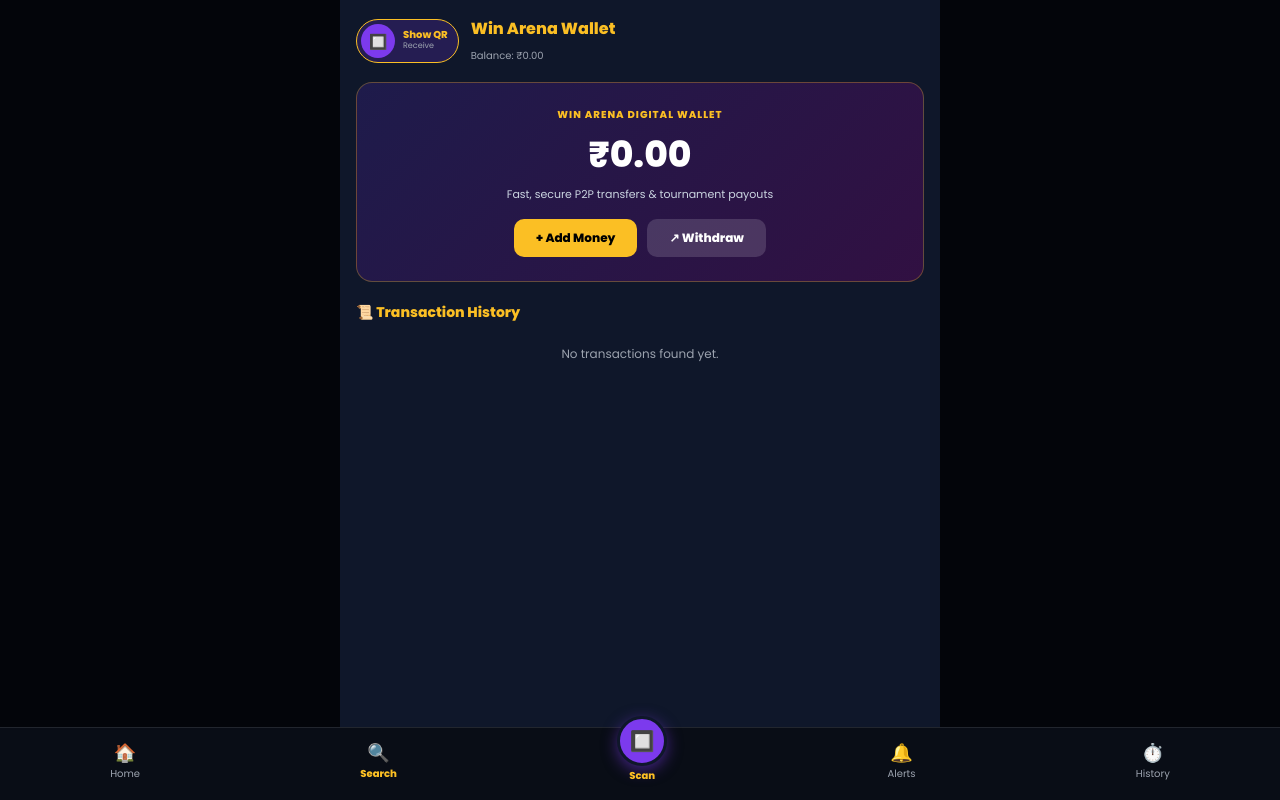
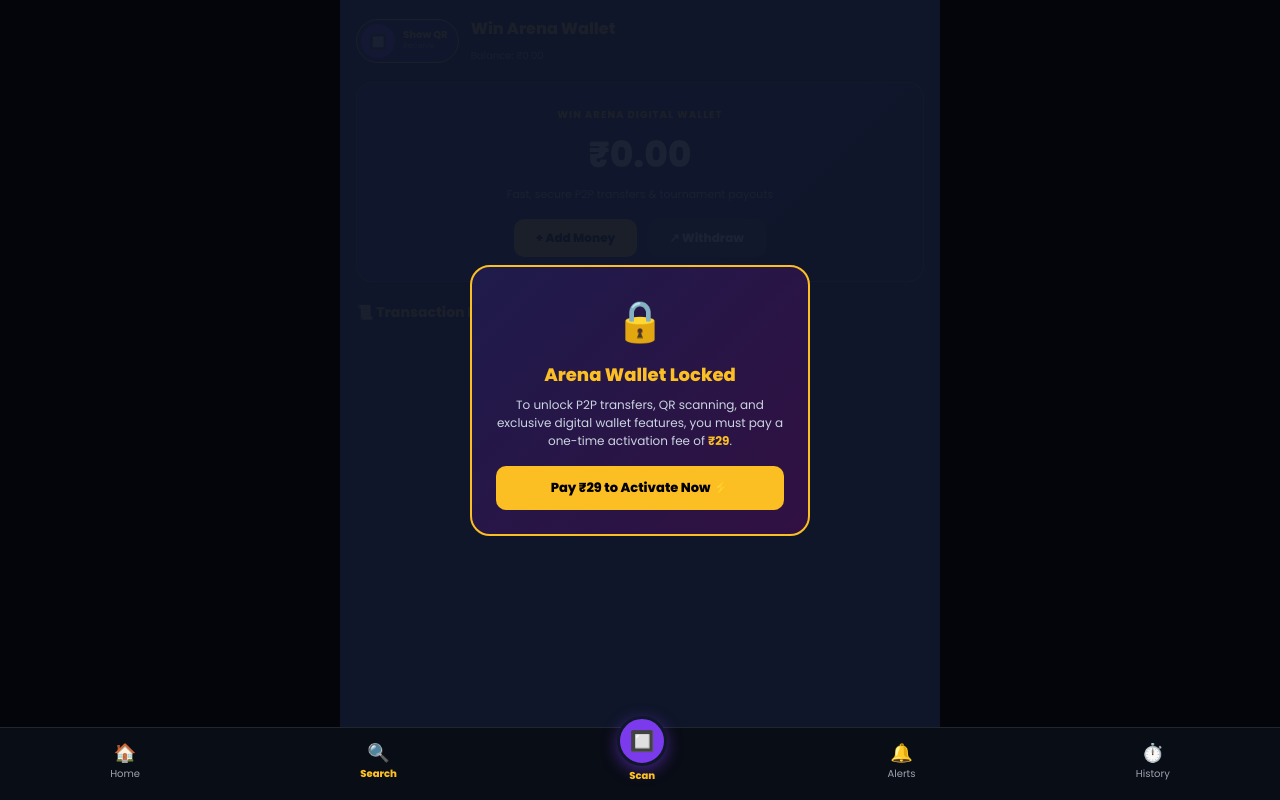
Before and after one commit to tanmay2347/winarena-backend, a React (Vite) app in the folder winarena-frontend/: page /arena-wallet in a window 1280 px wide. Built offline with nearby package versions, Linux system fonts and the light colour scheme; sample sign-in values are in the browser's storage.

Commit message:
Fix total withdrawn and clean history for new users

```diff
--- a/winarena-frontend/src/pages/ArenaWallet.jsx
+++ b/winarena-frontend/src/pages/ArenaWallet.jsx
@@ -7,6 +7,10 @@ export default function ArenaWallet() {
   const [balance, setBalance] = useState(0);
   const [history, setHistory] = useState([]);
   const [userArenaInfo, setUserArenaInfo] = useState(null);
+
+  // 🔒 Arena Wallet Activation State (Default false jab tak ₹29 pay na ho)
+  const [isArenaActive, setIsArenaActive] = useState(false);
+  const [showActivationModal, setShowActivationModal] = useState(false);
 
   // Modals States
   const [showQrModal, setShowQrModal] = useState(false);
@@ -45,6 +49,10 @@ export default function ArenaWallet() {
       setBalance(0.00);
     }
 
+    // Check if Arena Wallet is Activated via ₹29 payment
+    const arenaStatus = localStorage.getItem("arenaWalletActive") === "true";
+    setIsArenaActive(arenaStatus);
+
     const savedArena = localStorage.getItem("arenaWalletAccount");
     if (savedArena) {
       setUserArenaInfo(JSON.parse(savedArena));
@@ -56,6 +64,15 @@ export default function ArenaWallet() {
     const savedHistory = JSON.parse(localStorage.getItem("walletHistory")) || [];
     setHistory(savedHistory);
   }, [navigate]);
+
+  // Handle ₹29 Activation Payment
+  const handleActivateWallet = () => {
+    // Simulating ₹29 payment success
+    localStorage.setItem("arenaWalletActive", "true");
+    setIsArenaActive(true);
+    setShowActivationModal(false);
+    alert("Arena Wallet successfully activated after paying ₹29! 🎉");
+  };
 
   // Camera Stream Effect when Scanner Modal is Open
   useEffect(() => {
@@ -202,7 +219,42 @@ export default function ArenaWallet() {
   });
 
   return (
-    <div style={{ padding: "16px", color: "#fff", background: "#0f172a", minHeight: "100vh", paddingBottom: "110px", maxWidth: "600px", margin: "0 auto", boxSizing: "border-box" }}>
+    <div style={{ padding: "16px", color: "#fff", background: "#0f172a", minHeight: "100vh", paddingBottom: "110px", maxWidth: "600px", margin: "0 auto", boxSizing: "border-box", position: "relative" }}>
+
+      {/* 🔒 LOCKED OVERLAY IF NOT ACTIVATED */}
+      {!isArenaActive && (
+        <div style={{ position: "absolute", top: 0, left: 0, width: "100%", height: "100%", background: "rgba(15, 23, 42, 0.95)", zIndex: 998, display: "flex", justifyContent: "center", alignItems: "center", padding: "20px", boxSizing: "border-box" }}>
+          <div style={{ background: "linear-gradient(135deg, #1e1b4b 0%, #311042 100%)", border: "2px solid #fbbf24", borderRadius: "20px", padding: "24px", width: "100%", maxWidth: "340px", textAlign: "center" }}>
+            <div style={{ fontSize: "40px", marginBottom: "10px" }}>🔒</div>
+            <h2 style={{ color: "#fbbf24", fontSize: "18px", fontWeight: "900", marginBottom: "8px" }}>Arena Wallet Locked</h2>
+            <p style={{ fontSize: "12px", color: "#cbd5e1", lineHeight: "1.5", marginBottom: "16px" }}>
+              To unlock P2P transfers, QR scanning, and exclusive digital wallet features, you must pay a one-time activation fee of <strong style={{ color: "#fbbf24" }}>₹29</strong>.
+            </p>
+            <button
+              onClick={() => setShowActivationModal(true)}
+              style={{ background: "#fbbf24", color: "#000", border: "none", padding: "12px 20px", borderRadius: "10px", fontWeight: "900", fontSize: "13px", cursor: "pointer", width: "100%" }}
+            >
+              Pay ₹29 to Activate Now ⚡
+            </button>
+          </div>
+        </div>
+      )}
+
+      {/* ₹29 ACTIVATION PAYMENT MODAL */}
+      {showActivationModal && (
+        <div style={modalOverlayStyle}>
+          <div style={modalBoxStyle}>
+            <h3 style={{ color: "#fbbf24", margin: "0 0 10px 0", fontSize: "16px" }}>💳 Activate Arena Wallet</h3>
+            <p style={{ fontSize: "12px", color: "#cbd5e1", marginBottom: "14px" }}>
+              Pay security fee of <strong style={{ color: "#fbbf24" }}>₹29</strong> to activate your wallet instantly.
+            </p>
+            <div style={{ display: "flex", gap: "8px" }}>
+              <button onClick={handleActivateWallet} style={btnPrimaryStyle}>Pay ₹29 & Unlock</button>
+              <button onClick={() => setShowActivationModal(false)} style={btnSecondaryStyle}>Cancel</button>
+            </div>
+          </div>
+        </div>
+      )}
 
       {/* TOP BAR */}
       <div style={{ display: "flex", justifyContent: "space-between", alignItems: "center", marginBottom: "16px" }}>
--- a/winarena-frontend/src/pages/WalletDetails.jsx
+++ b/winarena-frontend/src/pages/WalletDetails.jsx
@@ -7,15 +7,21 @@ export default function WalletDetails() {
   const [history, setHistory] = useState([]);
 
   useEffect(() => {
+    const isLoggedIn = localStorage.getItem("isLoggedIn") === "true";
+    const isAdmin = localStorage.getItem("isAdmin") === "true";
+    if (!isLoggedIn && !isAdmin) {
+      alert("Please login first!");
+      navigate("/login");
+      return;
+    }
+
     const savedBalance = localStorage.getItem("walletBalance");
     if (savedBalance) setBalance(parseFloat(savedBalance));
 
-    const savedHistory = JSON.parse(localStorage.getItem("walletHistory")) || [
-      { type: "Welcome Bonus", amount: 50, time: "2026-06-07 10:00 AM", status: "Success" },
-      { type: "Deposit via UPI", amount: 500, time: "2026-06-07 11:30 AM", status: "Success" }
-    ];
+    // 🟢 Clean history fallback for new users (No dummy data)
+    const savedHistory = JSON.parse(localStorage.getItem("walletHistory")) || [];
     setHistory(savedHistory);
-  }, []);
+  }, [navigate]);
 
   return (
     <div style={{ padding: "16px", color: "#fff", background: "#0f172a", minHeight: "100vh", paddingBottom: "90px", maxWidth: "600px", margin: "0 auto", boxSizing: "border-box" }}>
@@ -38,7 +44,7 @@ export default function WalletDetails() {
 
       <div style={{ display: "flex", flexDirection: "column", gap: "10px" }}>
         {history.length === 0 ? (
-          <p style={{ color: "#9ca3af", fontSize: "12px", textAlign: "center", marginTop: "20px" }}>No transactions found.</p>
+          <p style={{ color: "#9ca3af", fontSize: "12px", textAlign: "center", marginTop: "20px" }}>No transactions found yet.</p>
         ) : (
           history.map((item, idx) => {
             const isPositive = item.amount > 0;
```
